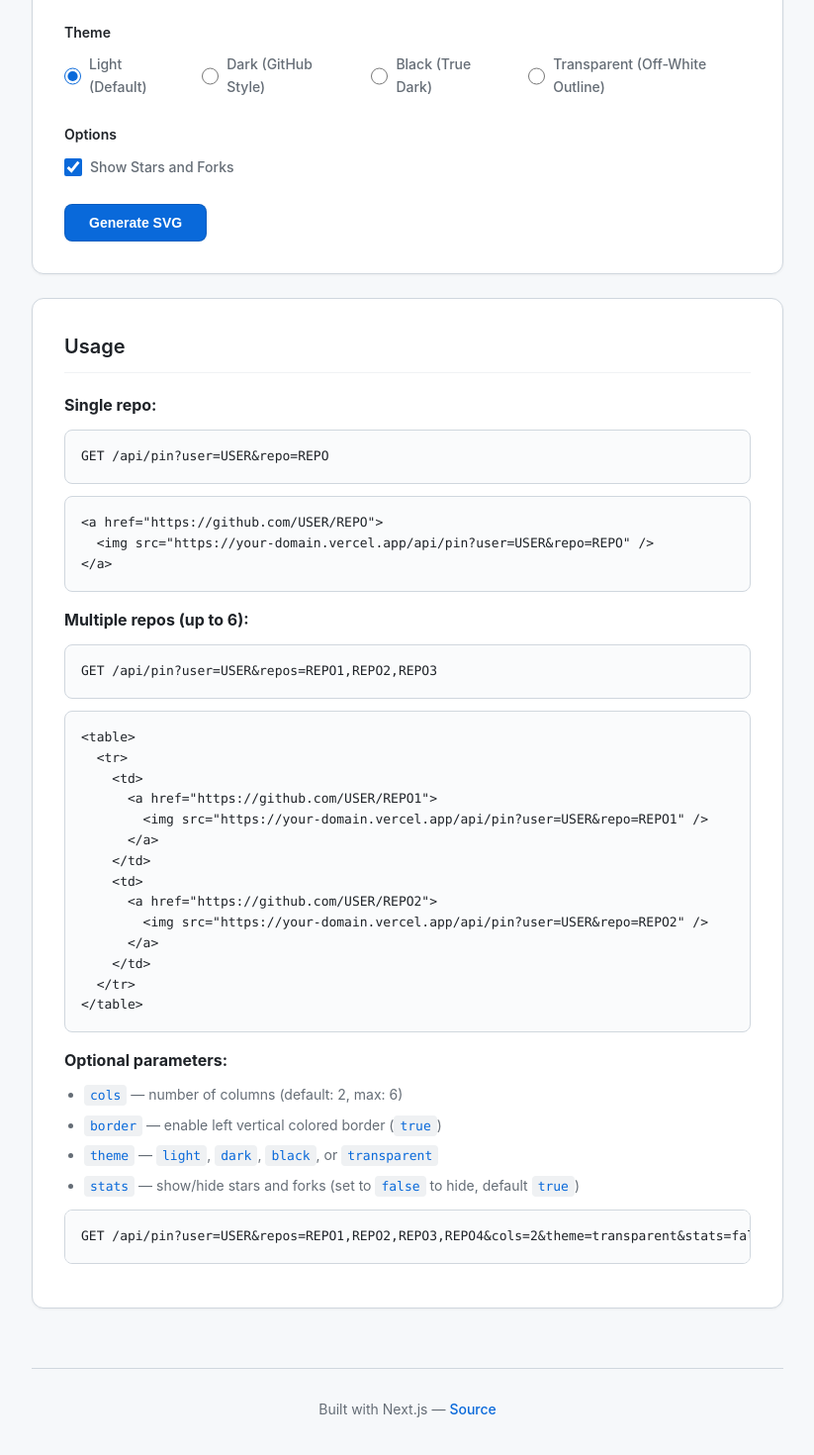
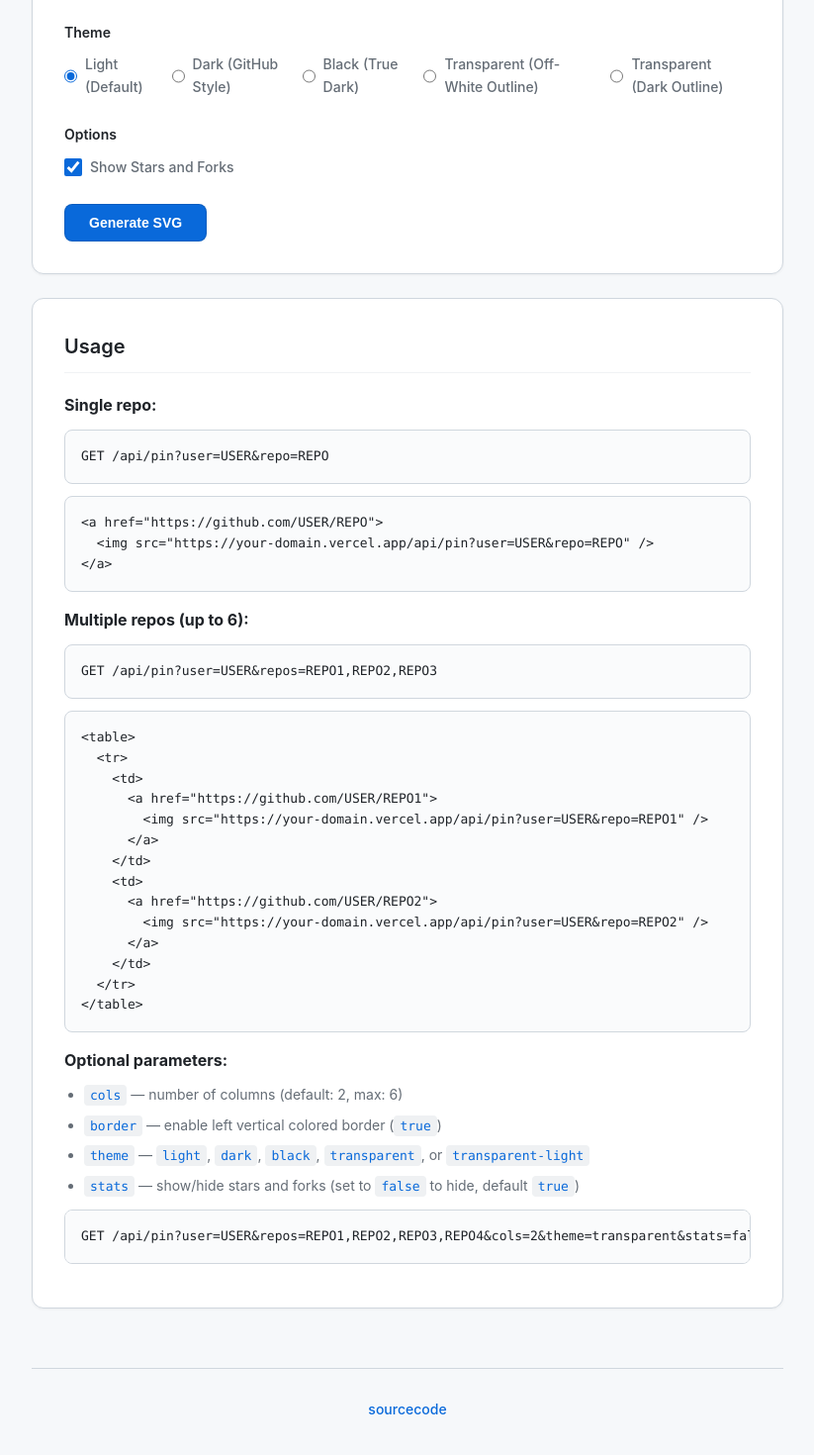
Before and after one commit to Chintanpatel24/pinme, a Next.js app: page / in a window 1280 px wide. Shown: the part 580-2050 px from the top of the page at 99% size, without its empty margins (228-1051 px from the left). Built offline with nearby package versions, Linux system fonts and the light colour scheme.

Commit message:
Refactor PinMe styles, add premium features, high-contrast transparent themes and fix copy state sync

```diff
--- a/app/page.js
+++ b/app/page.js
@@ -258,6 +258,15 @@
               />
               Transparent (Off-White Outline)
             </label>
+            <label>
+              <input
+                type="radio"
+                name="theme"
+                checked={theme === 'transparent-light'}
+                onChange={() => setTheme('transparent-light')}
+              />
+              Transparent (Dark Outline)
+            </label>
           </div>
         </div>
         <div className="form-group">
@@ -335,7 +344,7 @@
         <ul>
           <li><code>cols</code> — number of columns (default: 2, max: 6)</li>
           <li><code>border</code> — enable left vertical colored border (<code>true</code>)</li>
-          <li><code>theme</code> — <code>light</code>, <code>dark</code>, <code>black</code>, or <code>transparent</code></li>
+          <li><code>theme</code> — <code>light</code>, <code>dark</code>, <code>black</code>, <code>transparent</code>, or <code>transparent-light</code></li>
           <li><code>stats</code> — show/hide stars and forks (set to <code>false</code> to hide, default <code>true</code>)</li>
         </ul>
         <pre>GET /api/pin?user=USER&repos=REPO1,REPO2,REPO3,REPO4&cols=2&theme=transparent&stats=false</pre>
@@ -343,8 +352,7 @@
 
       <div className="footer">
         <p>
-          Built with Next.js —{' '}
-          <a href="https://github.com/your-username/pinme" target="_blank" rel="noopener noreferrer">Source</a>
+          <a href="https://github.com/Chintanpatel24/pinme" target="_blank" rel="noopener noreferrer">sourcecode</a>
         </p>
       </div>
     </div>
```
Also changed, not shown: lib/svg.js, 1 other file (tests, documents, lock files or other folders).
